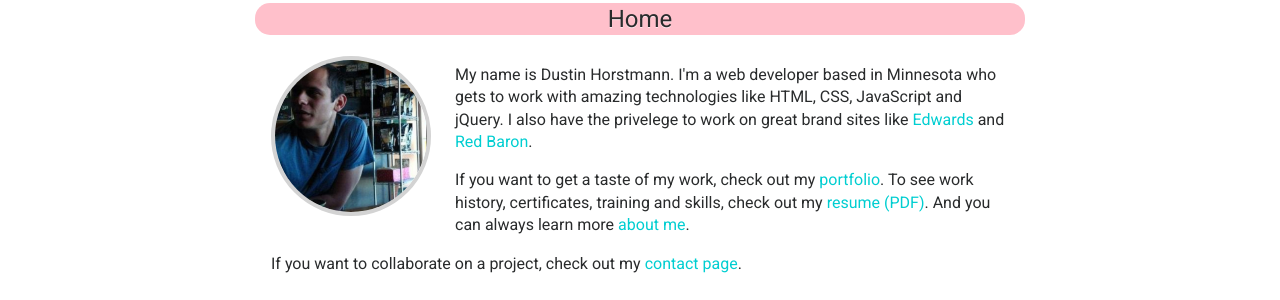
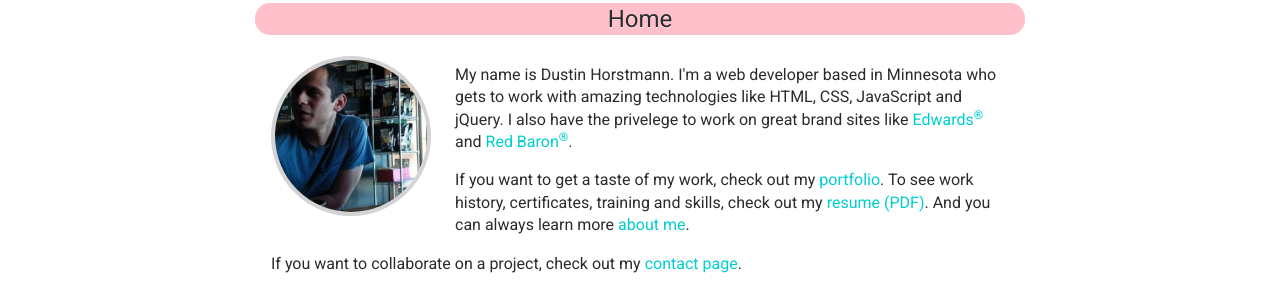
Before and after one commit to horstmannd/horstmannd.github.io, a Jekyll site: the page built from index.html, in a window 1280 px wide. Shown: the part 127-427 px from the top of the page. Built offline with Jekyll 4.4.1, drawn with Linux system fonts in a browser that asks for light colours; nearby versions of some CDN libraries.

Commit message:
update copy

```diff
--- a/index.html
+++ b/index.html
@@ -12,7 +12,7 @@ title: Home
 		<img class="hidden-md-up" src="../img/bio-pic.jpg" alt="Bio pic of me">
 	</div>
 	<p class="mt-2">
-	  My name is Dustin Horstmann. I'm a web developer based in Minnesota who gets to work with amazing technologies like HTML, CSS, JavaScript and jQuery. I also have the privelege to work on great brand sites like <a href="https://www.edwardsdesserts.com" target="_blank">Edwards</a> and <a href="https://www.redbaron.com" target="_blank">Red Baron</a>.
+	  My name is Dustin Horstmann. I'm a web developer based in Minnesota who gets to work with amazing technologies like HTML, CSS, JavaScript and jQuery. I also have the privelege to work on great brand sites like <a href="https://www.edwardsdesserts.com" target="_blank">Edwards<sup>&reg;</sup></a> and <a href="https://www.redbaron.com" target="_blank">Red Baron<sup>&reg;</sup></a>.
 	</p>
 	<p>
 		If you want to get a taste of my work, check out my <a href="{{ site.baseurl }}/portfolio/">portfolio</a>. To see work history, certificates, training and skills, check out my <a href="/pdfs/resume-2017.pdf">resume (PDF)</a>. And you can always learn more <a href="{{ site.baseurl }}/about/">about me</a>.
```
